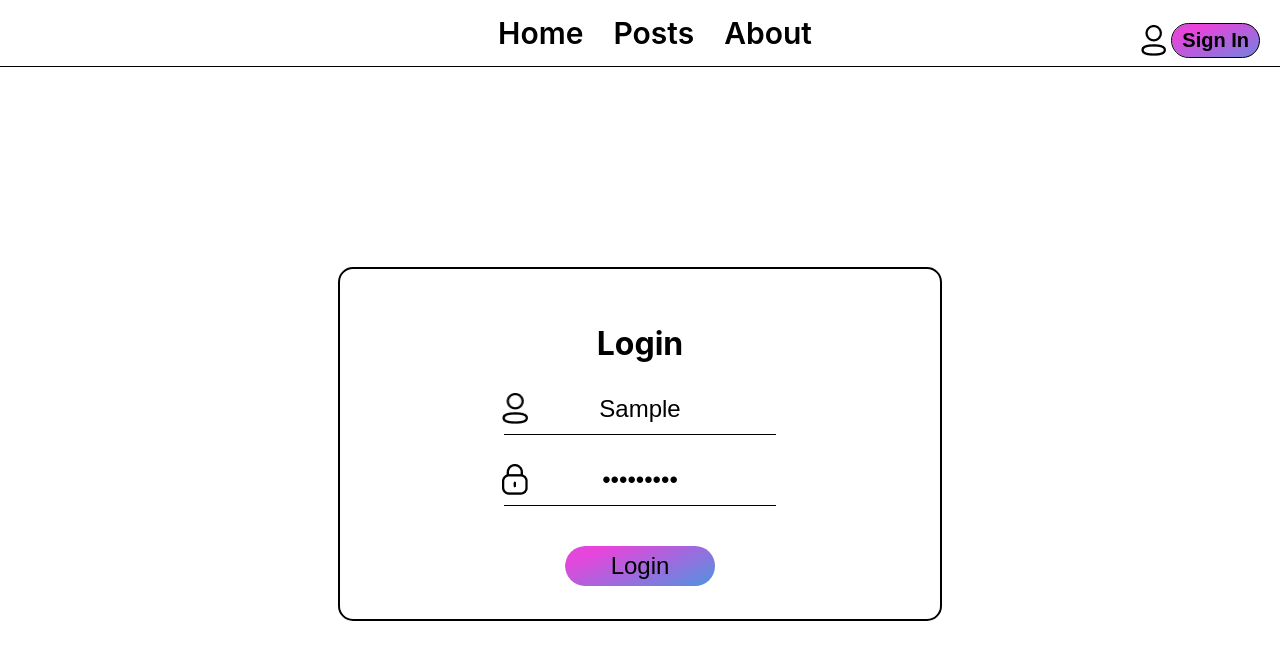
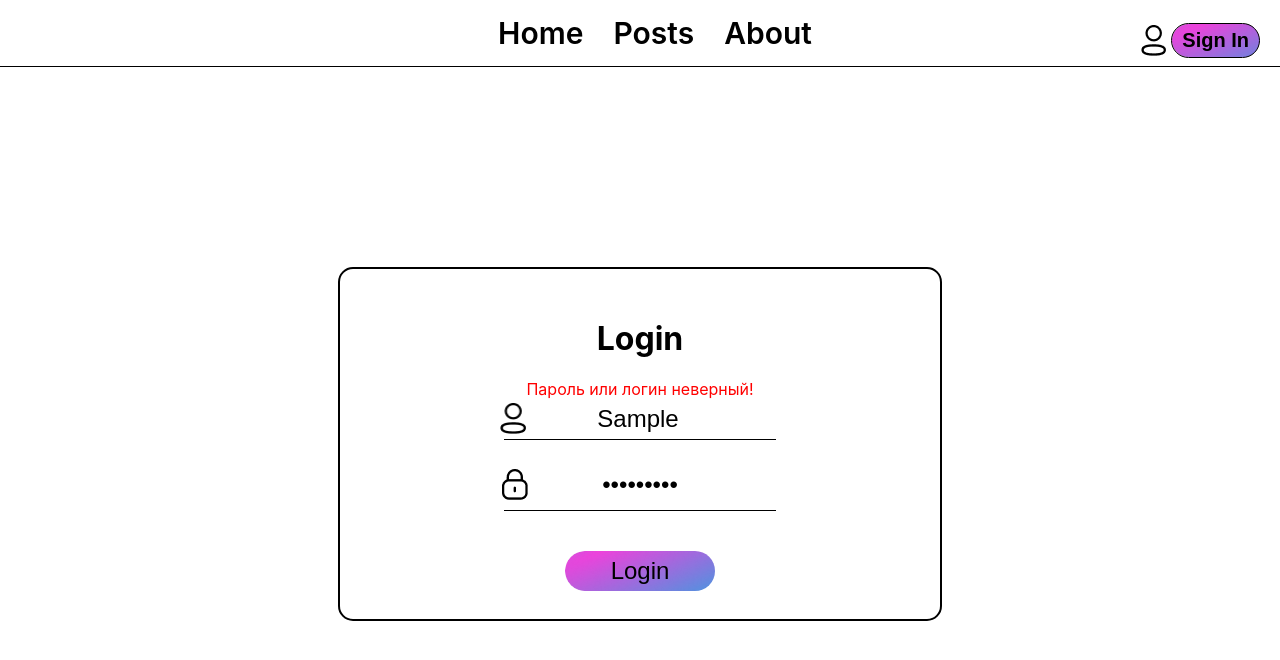
Before and after one commit to pinkPiglin/test, a React (Create React App) app: page /#/login in a window 1280 px wide. Both pictures are taken after typing "Sample", "Sample123" into the empty fields and a click on the button "Login". Shown: the top 660 px of the page. Built offline with nearby package versions, Linux system fonts and the light colour scheme.

Commit message:
add prompt for user on login form

```diff
--- a/src/hoc/AuthProvider.js
+++ b/src/hoc/AuthProvider.js
@@ -21,24 +21,24 @@ export const AuthProvider =({children})=>{
 
     const [userName, setUser] = useState('');
     const [auth, setAuth] = useState(false);
-    const [validity, setValidity] = useState(true)
-    const value = {userName, auth, validity, singIn, singOut}
+    const [validity, setValidity] = useState(true);
+    const value = {userName, auth,validity, singIn, singOut}
     const navigate = useNavigate();
 
     function singIn(loginValue, passwordValue, fromPage){
-        debugger
-        users.forEach(user => {
+        for(let i=0; i<users.length &&  i!== 'stop'; i++){
+            let user = users[i];
             if(user.login===loginValue && user.password=== passwordValue){
                 setUser(user.name);
                 setAuth(true);
-                setValidity(true)
+                setValidity(true);
+                i='stop';
                 navigate(fromPage, {replace:true});
             }
             else{
-                setValidity(false)
-                return
+                setValidity(false);
             }
-        });
+        }
     }
 
     function singOut(){
--- a/src/pages/loginPage.js/loginPage.jsx
+++ b/src/pages/loginPage.js/loginPage.jsx
@@ -2,6 +2,7 @@ import './loginPage.scss';
 import React from 'react';
 import { useLocation} from 'react-router-dom';
 import { useAuth } from '../../hook/useAuth';
+import { useState } from 'react';
 
 const LoginPage=()=>{
 
@@ -11,23 +12,20 @@ const LoginPage=()=>{
     const fromPage = location.state?.from?.pathname || '/'
 
     function logIn(event){
+        setHideErrorMessge(true);
         event.preventDefault();
-
         const form = event.target;
         context.singIn(form.login.value, form.password.value, fromPage);
-
-        // if(context.validity===false){
-        //     form.login.setCustomValidity("Пароль или логин не верный");
-        //     return
-        // }
     }
+    const [hideErrorMessge, setHideErrorMessge]= useState(true);
 
 
     return(
         <form  className='loginForm' onSubmit={(event)=>logIn(event)}>
             <h1>Login</h1>
             <div className='login'>
-                 <input name='login' type="login" placeholder='username'  required/>
+                {!context.validity &&  hideErrorMessge ? (<span className='error'>Пароль или логин неверный!</span>):null}
+                 <input name='login' type="login" placeholder='username'  onFocus={()=>{setHideErrorMessge(false)}} required/>
             </div>
 
             <div className='password'>
--- a/src/pages/loginPage.js/loginPage.scss
+++ b/src/pages/loginPage.js/loginPage.scss
@@ -57,6 +57,15 @@
     }
 
     .login{
+        height:60px;
+        display: flex;
+        flex-direction: column;
+        >.error{
+            width: 100%;
+            display: block;
+            color: red;
+            text-align: center;
+        }
         >input{
             background-image: url('./img/Profile.png');
         }
@@ -67,4 +76,5 @@
             background-image: url('./img/Lock.png');
         }
     }
+
 }
--- a/src/pages/posts/postspage.js
+++ b/src/pages/posts/postspage.js
@@ -16,7 +16,7 @@ const PostsPage=()=>{
     return(
         <ol className='posts'>
             {posts.map(post=> (
-                <li><Link key={post.id} to={`/posts/${post.id}`}>{post.title} </Link></li>)
+                <li key={post.id}><Link  to={`/posts/${post.id}`}>{post.title} </Link></li>)
             )}
         </ol>
     )
```
